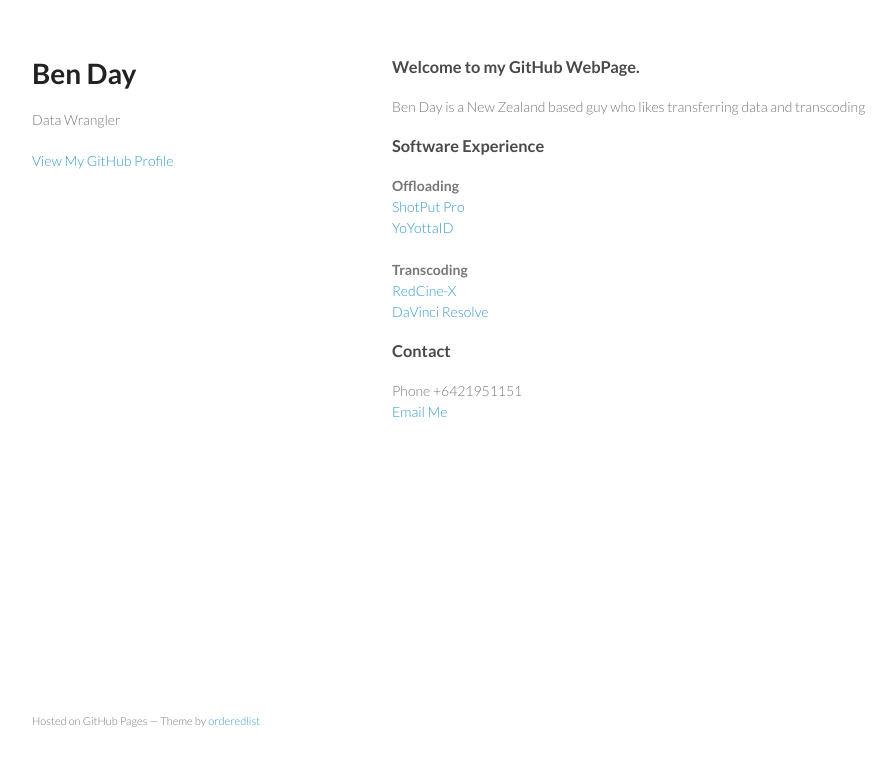
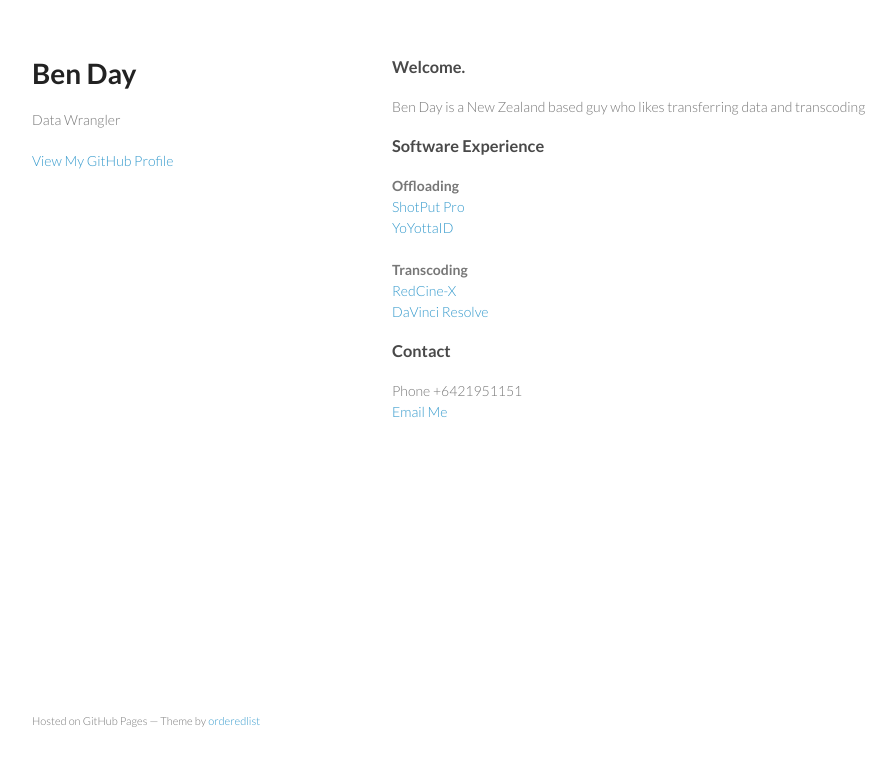
Before and after one commit to bendaybenday/bendaybenday.github.io, a plain HTML site: page index.html in a window 1280 px wide. Shown: the whole page, without its empty margins (178-1074 px from the left). Drawn offline with Linux system fonts and the light colour scheme.

Commit message:
Updated index.html

```diff
--- a/index.html
+++ b/index.html
@@ -24,7 +24,7 @@
       </header>
       <section>
         <h3>
-<a name="welcome-to-github-pages" class="anchor" href="#welcome-to-github-pages"><span class="octicon octicon-link"></span></a>Welcome to my GitHub WebPage.</h3>
+<a name="welcome-to-github-pages" class="anchor" href="#welcome-to-github-pages"><span class="octicon octicon-link"></span></a>Welcome.</h3>
 
 <p>Ben Day is a New Zealand based guy who likes transferring data and transcoding</p>
 
```
